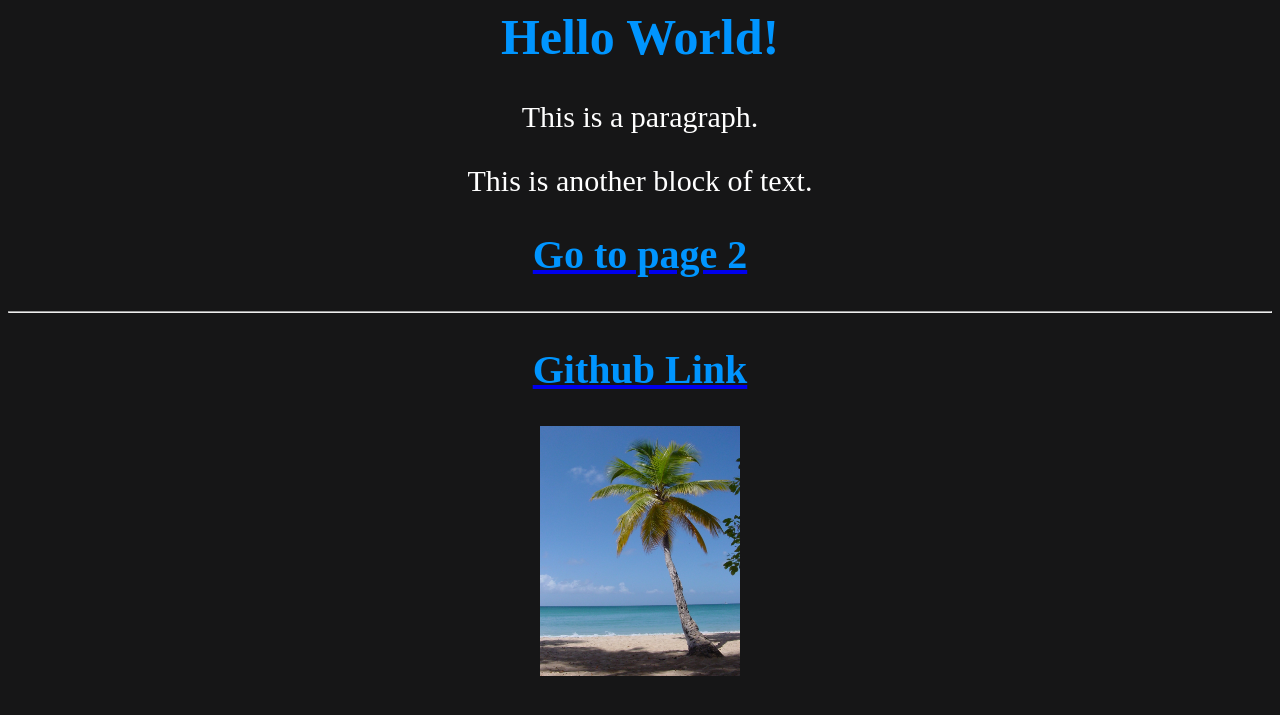
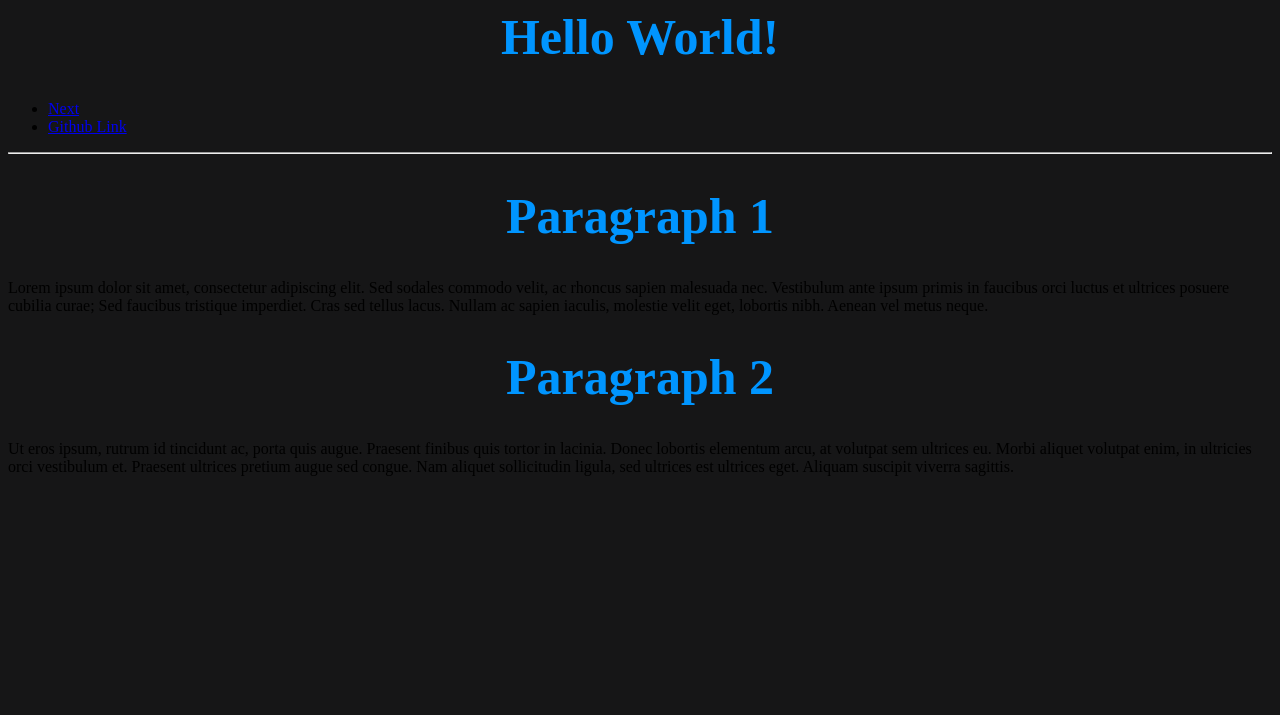
Before and after one commit to JohnFuhrm12/Django-Web-App, a Django app: page /hello/ in a window 1280 px wide. Shown: the top 715 px of the page. Run offline with Django 4.2, Linux system fonts and the light colour scheme.

Commit message:
Add files via upload

```diff
--- a/hello/templates/index.html
+++ b/hello/templates/index.html
@@ -5,16 +5,23 @@
         <meta charset="UTF-8">
         <meta name="description" content="This is a website description">
         <title>Django Site</title>
-        {% load static %}
-        <link rel="stylesheet" href="{% static 'styles.css'%}">
+        <link rel="stylesheet" href="../static/styles.css">
+        <link rel="shortcut icon" type="image/png" href="../static/favicon.png"/>
     </head>
     <body>
-        <h1>Hello World!</h1>
-        <p>This is a paragraph.</p>
-        <p>This is another block of text.</p>
-        <a href="page.html"><h2>Go to page 2</h2></a>
-        <hr>
-        <a href="https://github.com/JohnFuhrm12" target="-blank"><h2>Github Link</h2></a>
-        <img width="200" height ="250" src="../static/palm.jpg" alt="palm tree" class="center"/>
+        <header>
+            <h1>Hello World!</h1>
+            <nav>
+                <ul class="nav_links">
+                    <li><a href="page.html">Next</a></li>
+                    <li><a href="https://github.com/JohnFuhrm12" target="-blank">Github Link</a></li>
+                </ul>
+            </nav>
+        </header>
+    <hr>
+    <h1>Paragraph 1</h1>
+    <p1>Lorem ipsum dolor sit amet, consectetur adipiscing elit. Sed sodales commodo velit, ac rhoncus sapien malesuada nec. Vestibulum ante ipsum primis in faucibus orci luctus et ultrices posuere cubilia curae; Sed faucibus tristique imperdiet. Cras sed tellus lacus. Nullam ac sapien iaculis, molestie velit eget, lobortis nibh. Aenean vel metus neque.</p1>
+    <h1>Paragraph 2</h1>
+    <p1>Ut eros ipsum, rutrum id tincidunt ac, porta quis augue. Praesent finibus quis tortor in lacinia. Donec lobortis elementum arcu, at volutpat sem ultrices eu. Morbi aliquet volutpat enim, in ultricies orci vestibulum et. Praesent ultrices pretium augue sed congue. Nam aliquet sollicitudin ligula, sed ultrices est ultrices eget. Aliquam suscipit viverra sagittis.</p1>
     </body>
 </html>
```
Also changed, not shown: hello/templates/page.html (+14 -6 lines).
